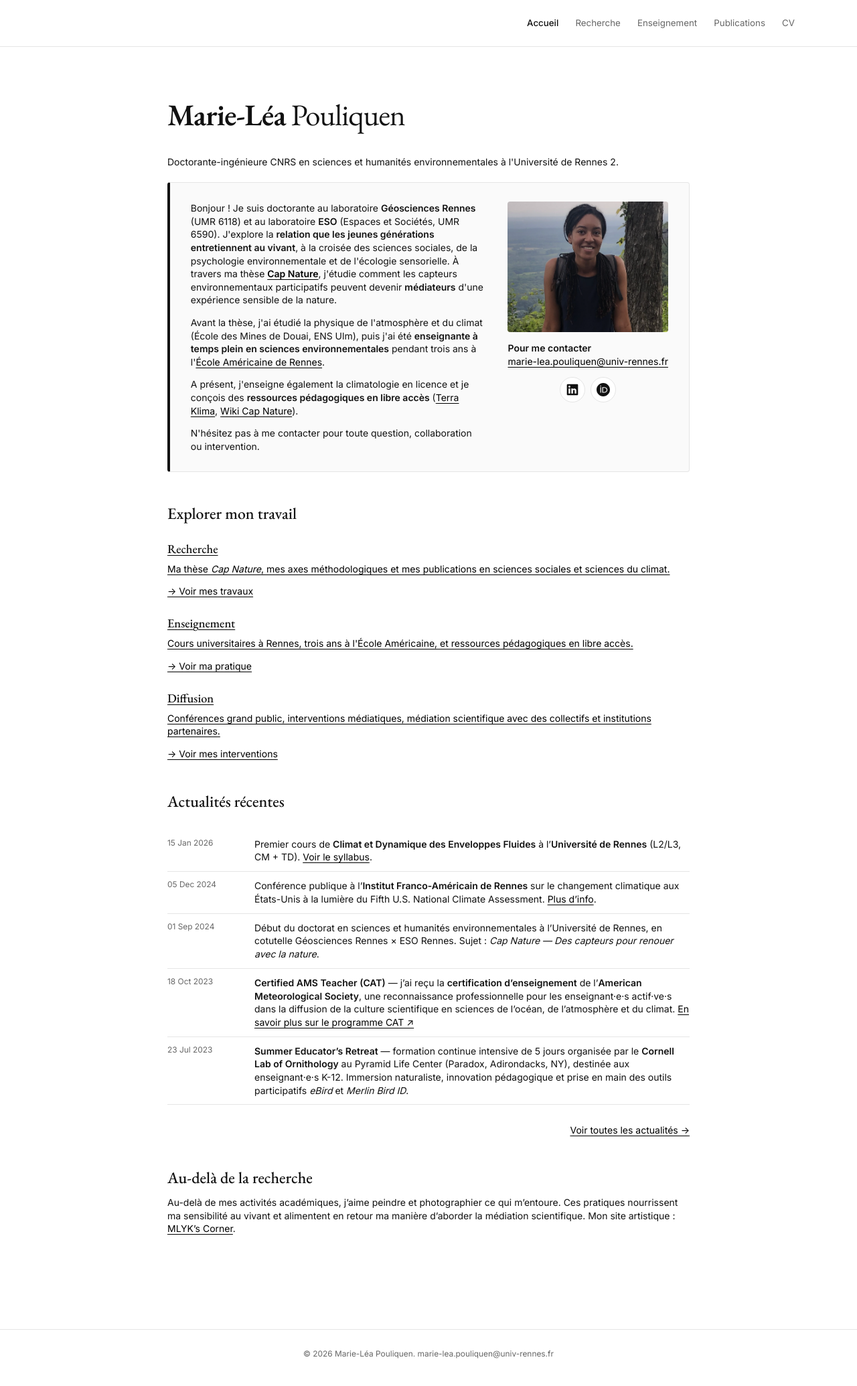
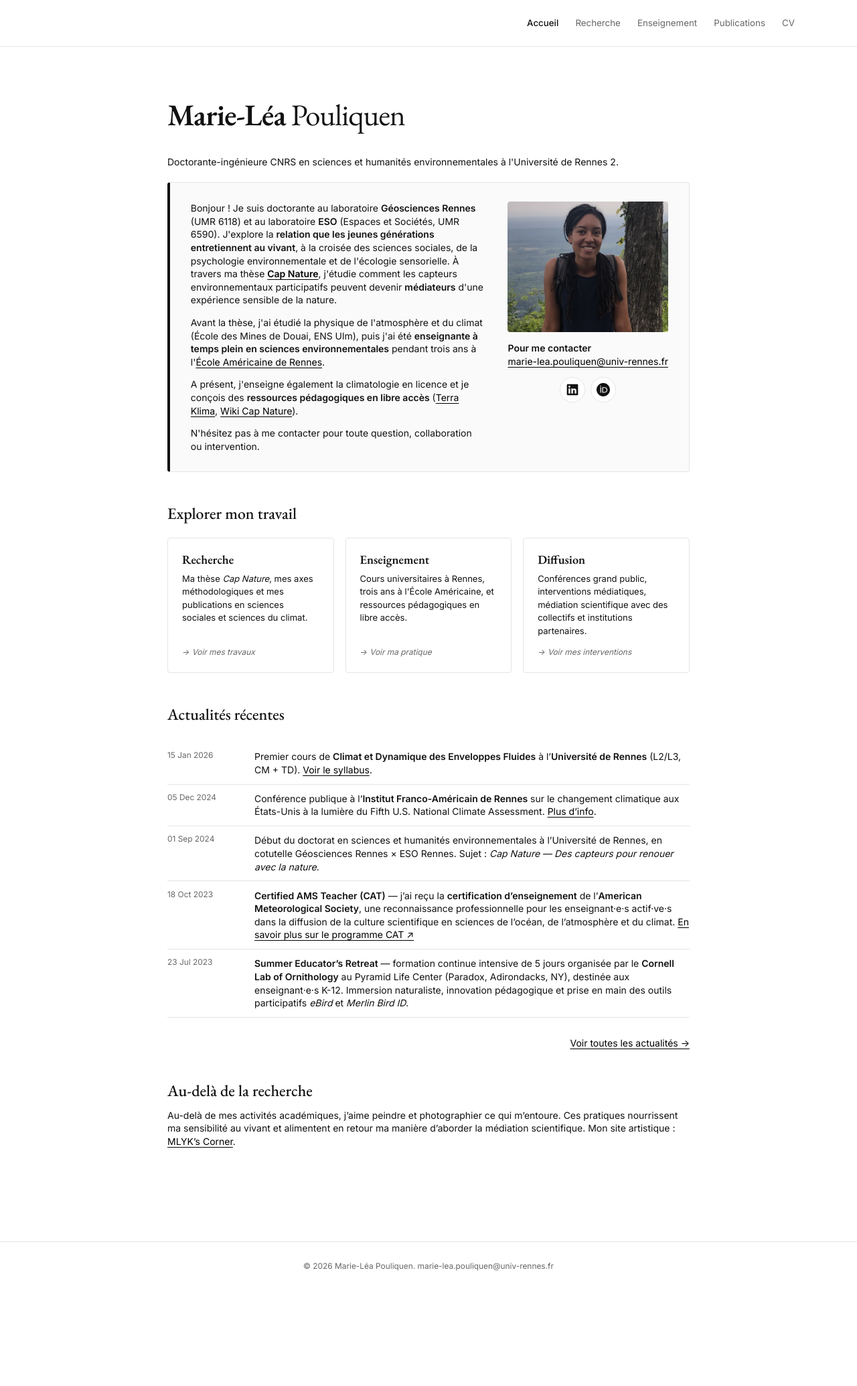
Before and after one commit to marieleapouliquen/marieleapouliquen.github.io, a Jekyll site: the page built from _pages/index.md, in a window 1280 px wide. Shown: the whole page at 67% size. Built offline with Jekyll 4.4.1, drawn with Linux system fonts in a browser that asks for light colours; after the commit the page ends 1940 px from its top, so only the background shows below that.

Commit message:
Update main.css

```diff
--- a/assets/css/main.css
+++ b/assets/css/main.css
@@ -1136,3 +1136,59 @@ body.page-cv .container { max-width: 1280px; }
 .contact-icon svg {
   display: block;
 }
+
+
+
+
+/* ---------- CARTES NAVIGATION SUR L'ACCUEIL ---------- */
+.home-cards {
+  display: grid;
+  grid-template-columns: repeat(3, 1fr);
+  gap: 1.2rem;
+  margin: 1.5rem 0 3rem 0;
+}
+
+.home-card {
+  display: flex;
+  flex-direction: column;
+  padding: 1.5rem;
+  border: 1px solid var(--color-border);
+  border-radius: 4px;
+  background: var(--color-bg);
+  text-decoration: none;
+  color: var(--color-text);
+  transition: all 0.15s ease;
+}
+
+.home-card:hover {
+  border-color: var(--color-text);
+  transform: translateY(-2px);
+  box-shadow: 0 4px 12px rgba(0, 0, 0, 0.06);
+}
+
+.home-card h3 {
+  font-family: var(--font-serif);
+  font-size: 1.3rem;
+  margin: 0 0 0.6rem 0;
+  font-weight: 600;
+}
+
+.home-card p {
+  margin: 0 0 1rem 0;
+  font-size: 0.93rem;
+  line-height: 1.5;
+  color: var(--color-text);
+}
+
+.home-card .home-card-meta {
+  font-size: 0.85rem;
+  color: var(--color-muted);
+  margin-top: auto;
+  font-style: italic;
+}
+
+@media (max-width: 800px) {
+  .home-cards {
+    grid-template-columns: 1fr;
+  }
+}
```
